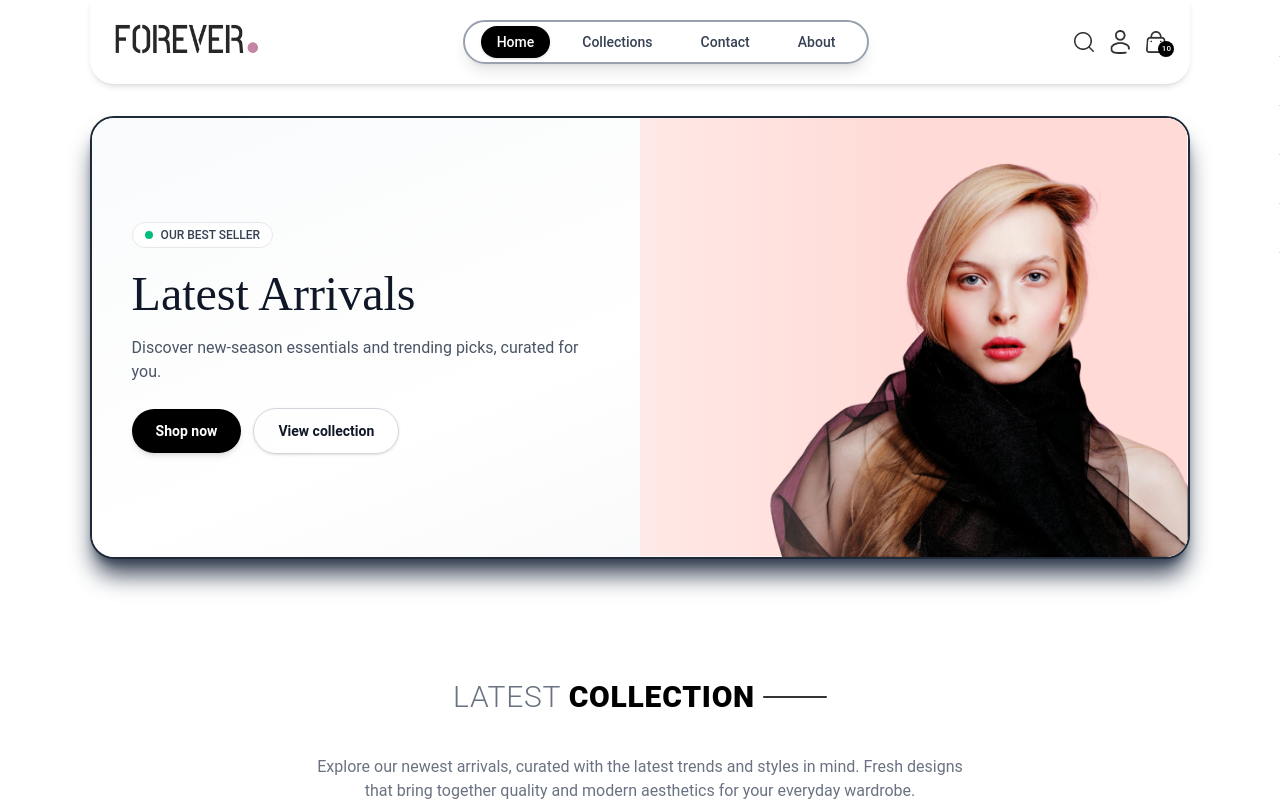
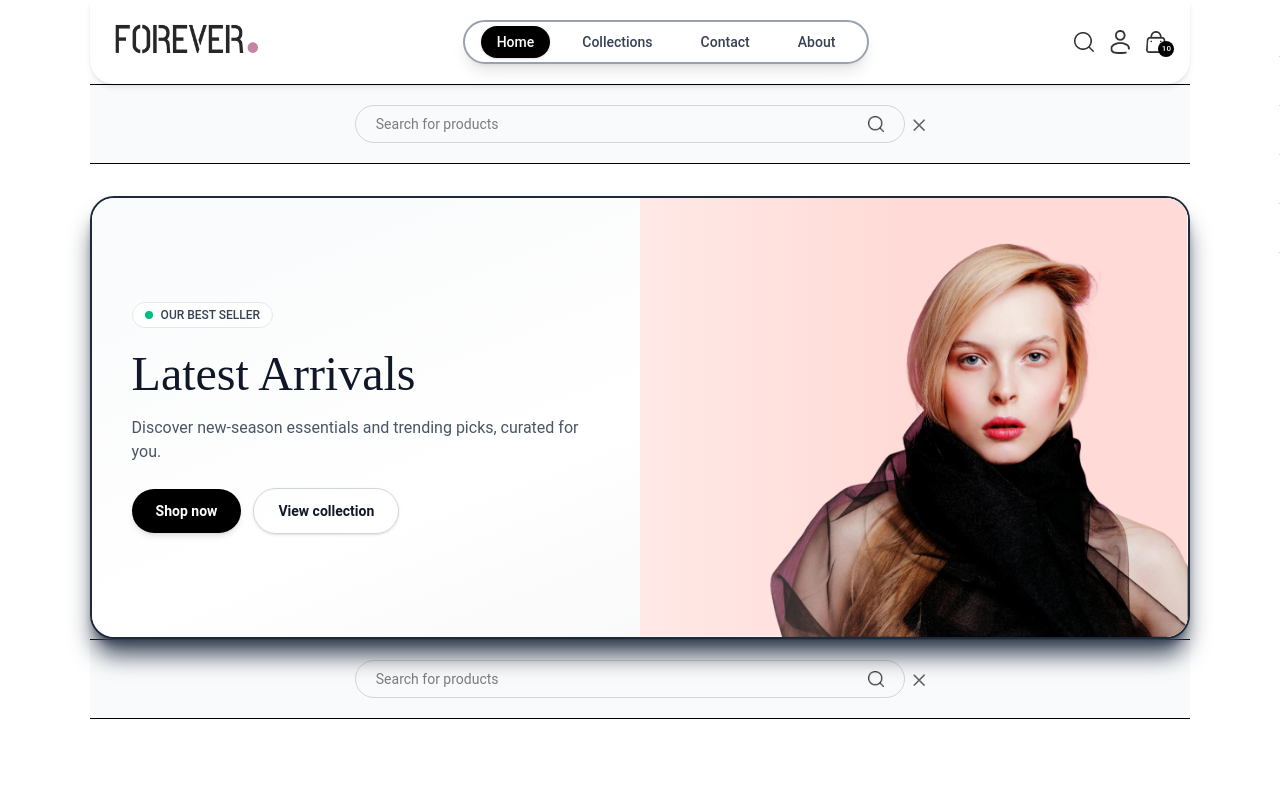
Before and after one commit to mubashirdawood/MERN-E-Commerce-Web-Application-Full-Stack-Project-, a React (Vite) app: page / in a window 1280 px wide. Both pictures are taken after a click on the picture 1084 px from the left and 42 px from the top of the page. Shown: the top 800 px of the page. Built offline with nearby package versions, Linux system fonts and the light colour scheme.

Commit message:
search  update

```diff
--- a/src/components/SeachBar.jsx
+++ b/src/components/SeachBar.jsx
@@ -1,7 +1,7 @@
 import React, { useContext } from "react";
 import { ShopContext } from "../context/ShopContext";
 import { assets } from "../assets/assets";
-import { useLocation } from "react-router-dom";
+import { useLocation, useNavigate } from "react-router-dom";
 import { useState } from "react";
 import { useEffect } from "react";
 
@@ -10,26 +10,46 @@ const SearchBar = () => {
     useContext(ShopContext);
   const [visible, setvisible] = useState(false);
   const location = useLocation();
+  const navigate = useNavigate();
 
   useEffect(() => {
-    if (location.pathname.includes("collections")) {
+    if (location.pathname.includes("collections") || location.pathname === "/") {
       setvisible(true);
     } else {
       setvisible(false);
     }
   }, [location]);
 
+  const handleSearch = () => {
+    if (search.trim()) {
+      setShowSearch(true);
+      if (location.pathname !== "/collections") {
+        navigate("/collections");
+      }
+    }
+  };
+
   return showSearch && visible ? (
-    <div className="border-t border-b bg-gray-50  text-center">
-      <div className="inline-flex mr-2 items-center justify-center border border-gray-300 px-5 py-2 my-5 rounded-full w=3/4 sm:w-1/2  mx-auto">
+    <div className="border-t border-b bg-gray-50 text-center">
+      <div className="inline-flex mr-2 items-center justify-center border border-gray-300 px-5 py-2 my-5 rounded-full w-3/4 sm:w-1/2 mx-auto">
         <input
           value={search}
           onChange={(e) => setSearch(e.target.value)}
+          onKeyPress={(e) => {
+            if (e.key === "Enter") {
+              handleSearch();
+            }
+          }}
           type="text"
           placeholder="Search for products"
           className="flex-1 outline-none bg-inherit text-sm"
         ></input>
-        <img className="w-4 h-4" src={assets.search_icon} alt="Search" />
+        <img
+          className="w-4 h-4 cursor-pointer hover:scale-110 transition-transform"
+          src={assets.search_icon}
+          alt="Search"
+          onClick={handleSearch}
+        />
       </div>
       <img
         src={assets.cross_icon}
--- a/src/pages/Home.jsx
+++ b/src/pages/Home.jsx
@@ -4,11 +4,13 @@ import BestSeller from '../components/BestSeller'
 import LatestCollection from '../components/LatestCollection'
 import OurPolicy from '../components/OurPolicy'
 import NewsLetterBox from '../components/NewsLetterBox'
+import SearchBar from '../components/SeachBar'
 
 const Home = () => {
   return (
     <div>
       <Hero></Hero>
+      <SearchBar></SearchBar>
       <LatestCollection></LatestCollection>
       <BestSeller></BestSeller>
       <OurPolicy></OurPolicy>
```
